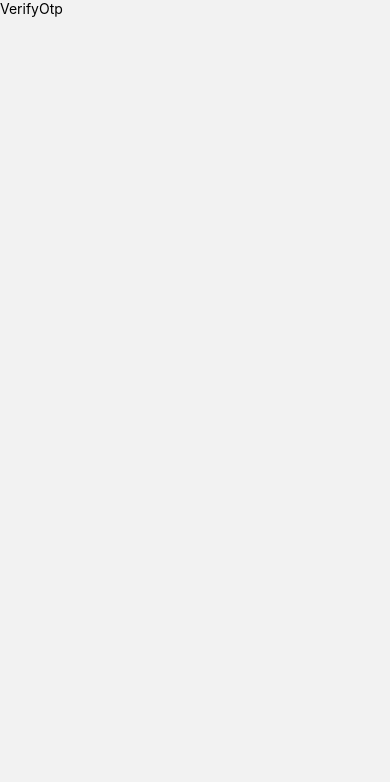
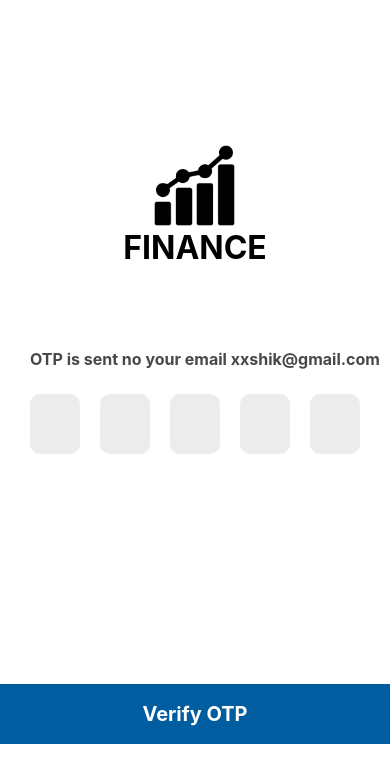
Before and after one commit to jayeshkaushik2/financeApp, a React Native app: screen /VerifyOtp in a window 390 px wide. Shown: the top 782 px of the page. Built offline with nearby package versions, Linux system fonts and the light colour scheme.

Commit message:
feature: completed OTP screen, and flow.

```diff
--- a/components/ButtonField.js
+++ b/components/ButtonField.js
@@ -12,7 +12,9 @@ const ButtonField = ({
 }) => {
   return (
     <Pressable
-      onPress={e => console.log('e')}
+      onPress={e => {
+        handleButtonPress();
+      }}
       style={({pressed}) => [
         {
           backgroundColor: pressed ? '#003E6C' : '#005DA0',
--- /dev/null
+++ b/components/OtpField.js
@@ -0,0 +1,82 @@
+import React from 'react';
+import {View, StyleSheet, TextInput} from 'react-native';
+
+const OtpField = ({
+  placeholder,
+  keyboardType = null,
+  textContentType,
+  autoFocus = false,
+  onChangeText,
+  onBlur,
+  value,
+}) => {
+  const arr = [];
+  for (let i = 0; i < 5; i++) {
+    arr.push(i);
+  }
+  const [otp, setOtp] = React.useState(Array(arr.length).fill('')); // Initialize the otp state with an array of empty strings
+  const inputRefs = React.useRef([]); // Create a ref to store references of all TextInput components
+
+  // Function to handle the focus on the next input
+  const focusNextInput = index => {
+    if (index < inputRefs.current.length - 1) {
+      inputRefs.current[index + 1].focus(); // Move the focus to the next input
+    }
+  };
+
+  // Function to handle changes in each OTP digit
+  const handleOTPChange = (index, value) => {
+    const newOTPArray = [...otp];
+    newOTPArray[index] = value;
+    let genotp = newOTPArray.join('');
+    onChangeText(genotp);
+    setOtp(newOTPArray);
+
+    if (value !== '') {
+      focusNextInput(index); // Move the focus to the next input if a digit is entered
+    }
+  };
+  return (
+    <>
+      <View style={styles.container}>
+        {arr.map((item, index) => (
+          <TextInput
+            key={index}
+            ref={input => (inputRefs.current[index] = input)} // Store the reference of the input in the inputRefs array
+            autoFocus={autoFocus && index === 0}
+            placeholderTextColor="gray"
+            autoCapitalize="none"
+            keyboardType={keyboardType}
+            textContentType={textContentType}
+            onChangeText={text => handleOTPChange(index, text)}
+            onBlur={onBlur}
+            value={otp[index]}
+            style={styles.input}
+            maxLength={1} // Limit each input to a single character
+            onKeyPress={({nativeEvent}) => {
+              // Move to the previous input if Backspace is pressed and the current input is empty
+              if (nativeEvent.key === 'Backspace' && !otp[index] && index > 0) {
+                focusNextInput(index - 1);
+              }
+            }}
+          />
+        ))}
+      </View>
+    </>
+  );
+};
+
+const styles = StyleSheet.create({
+  container: {flexDirection: 'row', justifyContent: 'space-evenly'},
+  input: {
+    backgroundColor: '#ECECEC',
+    padding: 10,
+    height: 60,
+    width: 50,
+    marginBottom: 20,
+    fontSize: 20,
+    borderRadius: 10,
+  },
+});
+
+export default OtpField;
--- a/components/forms/ForgotPasswordForm.js
+++ b/components/forms/ForgotPasswordForm.js
@@ -1,4 +1,11 @@
-import {View, Text, StyleSheet, Image, TouchableOpacity} from 'react-native';
+import {
+  View,
+  Text,
+  StyleSheet,
+  Image,
+  TouchableOpacity,
+  Button,
+} from 'react-native';
 import React from 'react';
 import * as Yup from 'yup';
 import {Formik} from 'formik';
@@ -17,7 +24,7 @@ const ForgotPasswordForm = ({navigation}) => {
         initialValues={{email: ''}}
         onSubmit={values => {
           console.log('post submitted', values);
-          //   navigation.goBack();
+          navigation.navigate('VerifyOtp', {page: 'ForgotPassword'});
         }}
         validationSchema={ForgotPasswordFormSchema}
         validateOnMount={true}>
--- /dev/null
+++ b/components/forms/VerifyOtpForm.js
@@ -0,0 +1,89 @@
+import {View, Text, StyleSheet, Image, TouchableOpacity} from 'react-native';
+import React from 'react';
+import * as Yup from 'yup';
+import {Formik} from 'formik';
+// import * as Validator from 'otp-validator';
+import OtpField from '../OtpField';
+import ButtonField from '../ButtonField';
+
+const VerifyOtpForm = ({route, navigation}) => {
+  const VerifyOtpFormSchema = Yup.object().shape({
+    otp: Yup.string().min(5, '').max(5, '').required('An otp is required'),
+  });
+  // const {page} = route.params;
+  const page = 'ForgotPassword';
+  // console.log('page', page);
+  return (
+    <View style={styles.wrapper}>
+      <Formik
+        initialValues={{otp: ''}}
+        onSubmit={values => {
+          console.log('post submitted', values);
+          {
+            page === 'ForgotPassword'
+              ? navigation.push('NewPassword')
+              : navigation.push('Home');
+          }
+        }}
+        validationSchema={VerifyOtpFormSchema}
+        validateOnMount={true}>
+        {({
+          handleBlur,
+          handleChange,
+          handleSubmit,
+          values,
+          errors,
+          isValid,
+        }) => (
+          <>
+            <View style={styles.InputFieldContainer} id="input-fields">
+              <Text
+                style={{
+                  fontWeight: 'bold',
+                  fontSize: 16,
+                  color: '#484848',
+                  marginLeft: 20,
+                  marginBottom: 25,
+                }}>
+                OTP is sent no your email xxshik@gmail.com
+              </Text>
+              <OtpField
+                placeholder="Enter OTP"
+                autoFocus={false}
+                onChangeText={handleChange('otp')}
+                onBlur={handleBlur('otp')}
+                value={values?.otp}
+              />
+            </View>
+            <View style={{marginTop: 'auto', marginBottom: 100}}>
+              <ButtonField
+                accessibilityLabel={'Verify OTP'}
+                handleButtonPress={handleSubmit}
+                title={'Verify OTP'}
+              />
+            </View>
+          </>
+        )}
+      </Formik>
+    </View>
+  );
+};
+
+const styles = StyleSheet.create({
+  wrapper: {marginTop: 'auto'},
+  InputFieldContainer: {
+    padding: 10,
+    paddingTop: 0,
+    marginBottom: 200,
+    marginTop: -60,
+  },
+  inputField: isValid => ({
+    borderRadius: 4,
+    padding: 8,
+    backgroundColor: '#FAFAFA',
+    borderWidth: 1,
+    borderColor: 'gray',
+  }),
+});
+
+export default VerifyOtpForm;
--- a/navigation/Navigation.js
+++ b/navigation/Navigation.js
@@ -16,7 +16,7 @@ const Stack = createNativeStackNavigator();
 const Navigation = () => {
   return (
     <NavigationContainer>
-      <Stack.Navigator>
+      <Stack.Navigator initialRouteName="Login">
         {/* authentication pages starts */}
         <Stack.Screen
           name="Login"
--- a/screens/authentication/VerifyOtp.js
+++ b/screens/authentication/VerifyOtp.js
@@ -1,12 +1,22 @@
 import React from 'react';
-import {Text, View} from 'react-native';
+import {SafeAreaView, StyleSheet} from 'react-native';
+import LogoDisplay from '../../components/LogoDisplay';
+import VerifyOtpForm from '../../components/forms/VerifyOtpForm';
 
-const VerifyOtp = () => {
+const VerifyOtp = ({navigation}) => {
   return (
-    <View>
-      <Text>VerifyOtp</Text>
-    </View>
+    <SafeAreaView style={styles.container}>
+      <LogoDisplay />
+      <VerifyOtpForm navigation={navigation} />
+    </SafeAreaView>
   );
 };
 
+const styles = StyleSheet.create({
+  container: {
+    flex: 1,
+    backgroundColor: '#ffffff',
+    width: '100%',
+  },
+});
 export default VerifyOtp;
```
